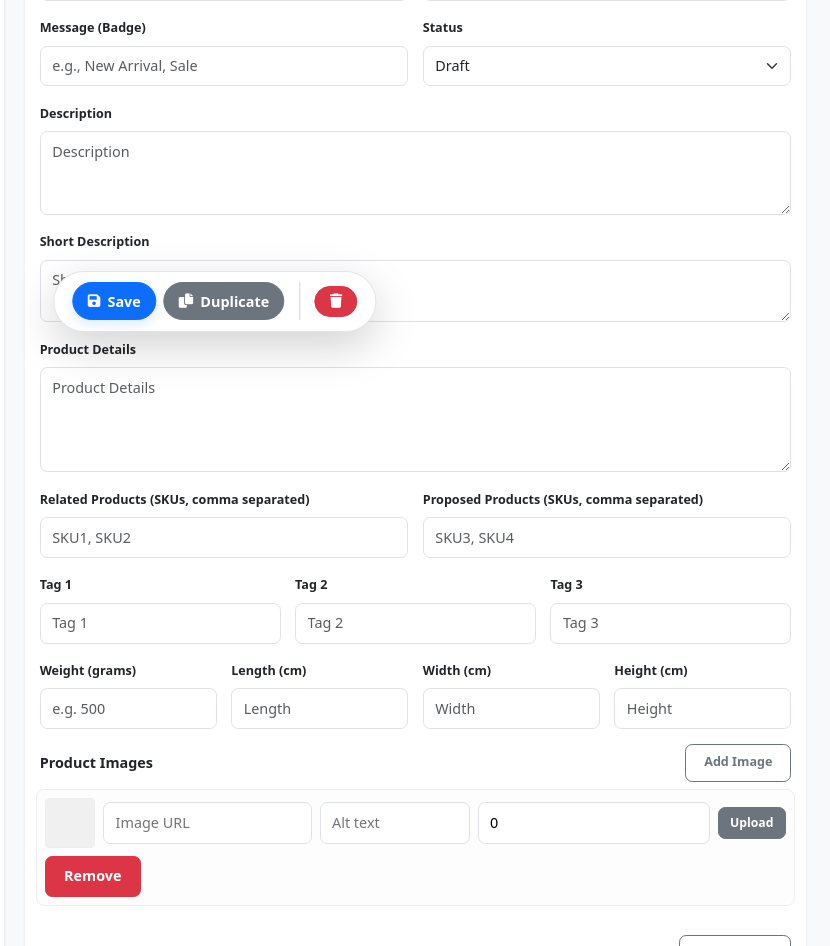
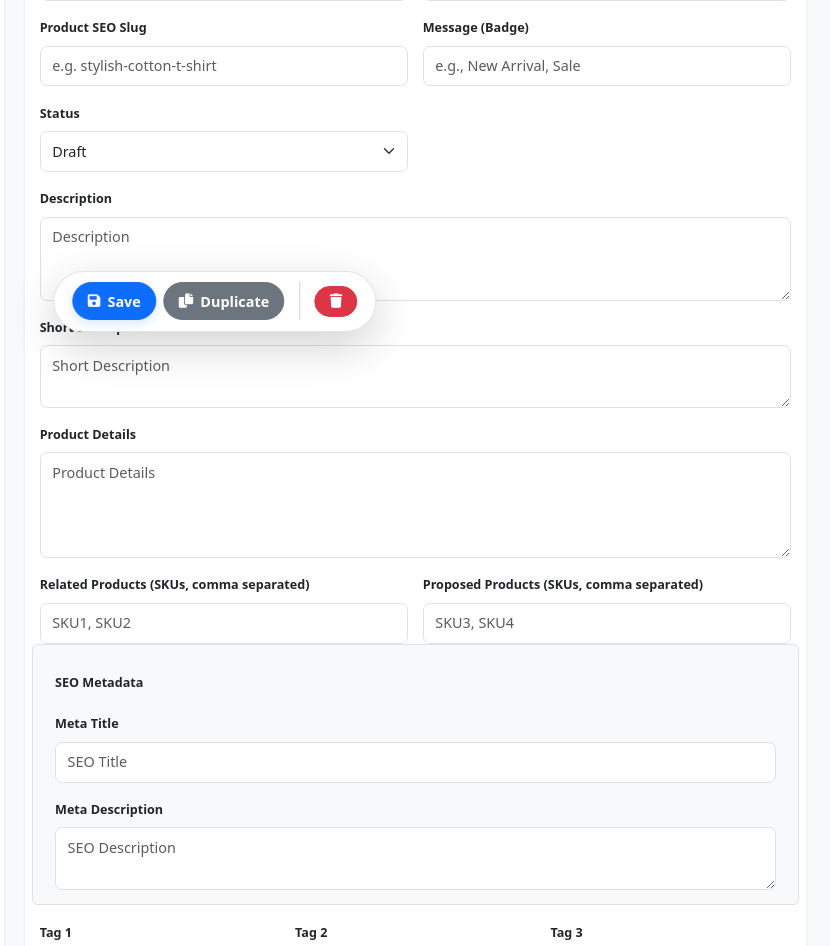
Before and after one commit to sammycrem/e-commerce-v3, a Python web app: template app/templates/admin.html in a window 1280 px wide. Shown: the part 439-1385 px from the top of the page, without its empty margins (425-1255 px from the left). Run offline with Jinja, Linux system fonts and the light colour scheme; the template is opened without the code that fills it, so the values that code supplies are empty.

Commit message:
feat: add product groups and comprehensive SEO optimizations
- Implement ProductGroup model and many-to-many relationship with products.
- Add admin interface for managing product groups (create, edit, delete, active toggle).
- Support adding products to groups via selection list or manual SKU entry.
- Implement SEO-friendly fields (slug, meta_title, meta_description) for Products, Categories, and Groups.
- Implement slug-based routing for categories and groups.
- Update global search to support filtering by groups and use SEO-friendly redirects.
- Enhance templates with dynamic meta tags and JSON-LD structured data for better indexing.
- Update sitemap.xml to include new SEO-friendly URLs.
- Recreate and reseed database with initial slug data.
- Add backend tests for product groups.
- Add frontend verification script for SEO and group navigation.

Co-authored-by: sammycrem <256570095+sammycrem@users.noreply.github.com>

```diff
--- a/app/product_service.py
+++ b/app/product_service.py
@@ -84,7 +84,10 @@ def _create_product_internal(data):
     product = Product(
         product_sku=p_sku,
         name=data.get('name', 'Unknown'),
+        slug=data.get('slug'),
         description=data.get('description'),
+        meta_title=data.get('meta_title'),
+        meta_description=data.get('meta_description'),
         short_description=data.get('short_description'),
         product_details=data.get('product_details'),
         related_products=data.get('related_products'),
@@ -140,7 +143,10 @@ def _create_product_internal(data):
 
 def _update_product_internal(product, data):
     product.name = data.get('name', product.name)
+    product.slug = data.get('slug', product.slug)
     product.description = data.get('description', product.description)
+    product.meta_title = data.get('meta_title', product.meta_title)
+    product.meta_description = data.get('meta_description', product.meta_description)
     product.short_description = data.get('short_description', product.short_description)
     product.product_details = data.get('product_details', product.product_details)
     product.related_products = data.get('related_products', product.related_products)
--- a/app/static/js/admin_categories.js
+++ b/app/static/js/admin_categories.js
@@ -24,6 +24,9 @@
     const delBtn = $('#delete-category');
     const newBtn = $('#btn-new-category');
     const catNameInput = $('#cat_name');
+    const catSlugInput = $('#cat_slug');
+    const catMetaTitleInput = $('#cat_meta_title');
+    const catMetaDescriptionInput = $('#cat_meta_description');
     const editorTitle = $('#category-editor-title');
 
     if (!categoryList) return;
@@ -39,6 +42,9 @@
         }, cat.name);
         item.onclick = () => {
           catNameInput.value = cat.name;
+          catSlugInput.value = cat.slug || '';
+          catMetaTitleInput.value = cat.meta_title || '';
+          catMetaDescriptionInput.value = cat.meta_description || '';
           saveBtn.dataset.id = cat.id;
           editorTitle.textContent = 'Edit Category: ' + cat.name;
         };
@@ -53,12 +59,18 @@
 
     newBtn.onclick = () => {
       catNameInput.value = '';
+      catSlugInput.value = '';
+      catMetaTitleInput.value = '';
+      catMetaDescriptionInput.value = '';
       delete saveBtn.dataset.id;
       editorTitle.textContent = 'Add New Category';
     };
 
     saveBtn.onclick = async () => {
       const name = catNameInput.value.trim();
+      const slug = catSlugInput.value.trim();
+      const meta_title = catMetaTitleInput.value.trim();
+      const meta_description = catMetaDescriptionInput.value.trim();
       if (!name) return alert('Category name is required');
 
       const id = saveBtn.dataset.id;
@@ -72,7 +84,12 @@
       const res = await fetch(url, {
         method,
         headers,
-        body: JSON.stringify({ name })
+        body: JSON.stringify({
+            name,
+            slug,
+            meta_title,
+            meta_description
+        })
       });
 
       if (res.ok) {
--- a/app/static/js/admin_crud.js
+++ b/app/static/js/admin_crud.js
@@ -485,6 +485,9 @@
       const p = await res.json();
       $('#product_sku').value = p.product_sku;
       $('#name').value = p.name;
+      $('#slug').value = p.slug || '';
+      $('#meta_title').value = p.meta_title || '';
+      $('#meta_description').value = p.meta_description || '';
       const catSelect = $('#category');
       if (catSelect) {
         catSelect.dataset.pendingValue = p.category;
@@ -565,6 +568,9 @@
       const payload = {
         product_sku: pSku,
         name: $('#name').value.trim(),
+        slug: $('#slug').value.trim(),
+        meta_title: $('#meta_title').value.trim(),
+        meta_description: $('#meta_description').value.trim(),
         category: $('#category').value.trim(),
         message: $('#message').value.trim(),
         status: $('#status').value,
@@ -717,7 +723,7 @@
         showFeedback(data.message || 'Deleted', 'success');
         loadProducts();
         // reset editor if hard deleted or if soft deleted (to clear view)
-        ['product_sku', 'name', 'category', 'base_price', 'message', 'description', 'short_description', 'product_details', 'related_products', 'proposed_products', 'tag1', 'tag2', 'tag3', 'weight_grams', 'length', 'width', 'height'].forEach(id => $(`#${id}`).value = '');
+        ['product_sku', 'name', 'slug', 'meta_title', 'meta_description', 'category', 'base_price', 'message', 'description', 'short_description', 'product_details', 'related_products', 'proposed_products', 'tag1', 'tag2', 'tag3', 'weight_grams', 'length', 'width', 'height'].forEach(id => $(`#${id}`).value = '');
         imagesContainer.innerHTML = '';
         variantsContainer.innerHTML = '';
         saveBtn.dataset.editSku = '';
@@ -735,7 +741,7 @@
 
     // New product button
     if (newBtn) newBtn.addEventListener('click', () => {
-      ['product_sku', 'name', 'category', 'base_price', 'message', 'description', 'short_description', 'product_details', 'related_products', 'proposed_products', 'tag1', 'tag2', 'tag3', 'weight_grams', 'length', 'width', 'height'].forEach(id => $(`#${id}`).value = '');
+      ['product_sku', 'name', 'slug', 'meta_title', 'meta_description', 'category', 'base_price', 'message', 'description', 'short_description', 'product_details', 'related_products', 'proposed_products', 'tag1', 'tag2', 'tag3', 'weight_grams', 'length', 'width', 'height'].forEach(id => $(`#${id}`).value = '');
       $('#status').value = 'draft';
       imagesContainer.innerHTML = '';
       variantsContainer.innerHTML = '';
--- a/app/static/js/admin_groups.js
+++ b/app/static/js/admin_groups.js
@@ -24,7 +24,10 @@
     const delBtn = $('#delete-group');
     const newBtn = $('#btn-new-group');
     const groupNameInput = $('#group_name');
+    const groupSlugInput = $('#group_slug');
     const groupActiveInput = $('#group_active');
+    const groupMetaTitleInput = $('#group_meta_title');
+    const groupMetaDescriptionInput = $('#group_meta_description');
     const editorTitle = $('#group-editor-title');
     const groupProductsContainer = $('#group-products-container');
     const productSelect = $('#group-product-select');
@@ -53,7 +56,10 @@
         const res = await fetch(`/api/admin/product-groups/${id}`);
         const group = await res.json();
         groupNameInput.value = group.name;
+        groupSlugInput.value = group.slug || '';
         groupActiveInput.checked = group.is_active;
+        groupMetaTitleInput.value = group.meta_title || '';
+        groupMetaDescriptionInput.value = group.meta_description || '';
         saveBtn.dataset.id = group.id;
         editorTitle.textContent = 'Edit Group: ' + group.name;
         currentGroupProducts = group.products || [];
@@ -134,7 +140,10 @@
 
     newBtn.onclick = () => {
       groupNameInput.value = '';
+      groupSlugInput.value = '';
       groupActiveInput.checked = false;
+      groupMetaTitleInput.value = '';
+      groupMetaDescriptionInput.value = '';
       delete saveBtn.dataset.id;
       editorTitle.textContent = 'Create New Product Group';
       currentGroupProducts = [];
@@ -156,7 +165,10 @@
 
       const body = {
           name,
+          slug: groupSlugInput.value.trim(),
           is_active: groupActiveInput.checked,
+          meta_title: groupMetaTitleInput.value.trim(),
+          meta_description: groupMetaDescriptionInput.value.trim(),
           product_skus: currentGroupProducts.map(p => p.product_sku)
       };
 
--- a/app/templates/admin.html
+++ b/app/templates/admin.html
@@ -152,6 +152,10 @@
                                 <input id="base_price" type="text" placeholder="e.g. 24.99" class="form-control">
                             </div>
                             <div class="col-md-6">
+                                <label class="form-label small fw-bold">Product SEO Slug</label>
+                                <input id="slug" type="text" placeholder="e.g. stylish-cotton-t-shirt" class="form-control">
+                            </div>
+                            <div class="col-md-6">
                                 <label class="form-label small fw-bold">Message (Badge)</label>
                                 <input id="message" type="text" placeholder="e.g., New Arrival, Sale" class="form-control">
                             </div>
@@ -188,6 +192,18 @@
                             <div class="col-md-6">
                                 <label class="form-label small fw-bold">Proposed Products (SKUs, comma separated)</label>
                                 <input id="proposed_products" type="text" placeholder="SKU3, SKU4" class="form-control">
+                            </div>
+                        </div>
+
+                        <div class="row g-3 mb-3 p-3 bg-light border rounded">
+                            <p class="small fw-bold mb-1">SEO Metadata</p>
+                            <div class="col-12">
+                                <label class="form-label small fw-bold">Meta Title</label>
+                                <input id="meta_title" type="text" placeholder="SEO Title" class="form-control">
+                            </div>
+                            <div class="col-12">
+                                <label class="form-label small fw-bold">Meta Description</label>
+                                <textarea id="meta_description" class="form-control" rows="2" placeholder="SEO Description"></textarea>
                             </div>
                         </div>
 
@@ -485,6 +501,18 @@
                             <label class="form-label small fw-bold">Category Name</label>
                             <input id="cat_name" type="text" placeholder="e.g., Electronics" class="form-control">
                         </div>
+                        <div class="mb-3">
+                            <label class="form-label small fw-bold">SEO Slug</label>
+                            <input id="cat_slug" type="text" placeholder="e.g., electronics" class="form-control">
+                        </div>
+                        <div class="mb-3">
+                            <label class="form-label small fw-bold">Meta Title</label>
+                            <input id="cat_meta_title" type="text" placeholder="Category Meta Title" class="form-control">
+                        </div>
+                        <div class="mb-3">
+                            <label class="form-label small fw-bold">Meta Description</label>
+                            <textarea id="cat_meta_description" class="form-control" rows="2" placeholder="Category Meta Description"></textarea>
+                        </div>
                         <div class="d-flex gap-2 pt-3 border-top">
                             <button id="save-category" class="btn btn-primary px-4">Save Category</button>
                             <button id="delete-category" class="btn btn-outline-danger ms-auto">Delete Category</button>
@@ -523,9 +551,13 @@
                     </div>
                     <div class="card-body">
                         <div class="row g-3 mb-3">
-                            <div class="col-md-9">
+                            <div class="col-md-6">
                                 <label class="form-label small fw-bold">Group Name</label>
                                 <input id="group_name" type="text" placeholder="e.g., Best Sellers" class="form-control">
+                            </div>
+                            <div class="col-md-3">
+                                <label class="form-label small fw-bold">SEO Slug</label>
+                                <input id="group_slug" type="text" placeholder="e.g. best-sellers" class="form-control">
                             </div>
                             <div class="col-md-3 d-flex align-items-end">
                                 <div class="form-check mb-2">
@@ -534,6 +566,17 @@
                                         Is Active
                                     </label>
                                 </div>
+                            </div>
+                        </div>
+
+                        <div class="row g-3 mb-3">
+                            <div class="col-md-6">
+                                <label class="form-label small fw-bold">Meta Title</label>
+                                <input id="group_meta_title" type="text" placeholder="Group Meta Title" class="form-control">
+                            </div>
+                            <div class="col-md-6">
+                                <label class="form-label small fw-bold">Meta Description</label>
+                                <textarea id="group_meta_description" class="form-control" rows="2" placeholder="Group Meta Description"></textarea>
                             </div>
                         </div>
 
--- a/app/templates/index.html
+++ b/app/templates/index.html
@@ -1,10 +1,9 @@
 {% extends "layout.html" %}
 
-{% block title %}Welcome to E-Commerce Pro{% endblock %}
+{% block title %}{{ seo_metadata.title if seo_metadata and seo_metadata.title else 'Welcome to E-Commerce Pro' }}{% endblock %}
 
 {% block head %}
 {{ super() }}
-<meta name="robots" content="noindex, nofollow">
 <link rel="stylesheet" href="https://cdnjs.cloudflare.com/ajax/libs/animate.css/4.1.1/animate.min.css"/>
 <style>
 
--- a/app/templates/layout.html
+++ b/app/templates/layout.html
@@ -6,13 +6,13 @@
     <meta name="csrf-token" content="{{ csrf_token() }}">
 
     {% block meta_tags %}
-    <meta name="description" content="E-Commerce Pro - High quality products delivered to your door.">
-    <meta name="keywords" content="ecommerce, shop, products">
+    <meta name="description" content="{{ seo_metadata.description if seo_metadata and seo_metadata.description else 'E-Commerce Pro - High quality products delivered to your door.' }}">
+    <meta name="keywords" content="ecommerce, shop, products, {{ seo_metadata.title if seo_metadata and seo_metadata.title else '' }}">
     {% endblock %}
 
     {% block og_tags %}
-    <meta property="og:title" content="E-Commerce Pro">
-    <meta property="og:description" content="High quality products delivered to your door.">
+    <meta property="og:title" content="{{ seo_metadata.title if seo_metadata and seo_metadata.title else 'E-Commerce Pro' }}">
+    <meta property="og:description" content="{{ seo_metadata.description if seo_metadata and seo_metadata.description else 'High quality products delivered to your door.' }}">
     <meta property="og:type" content="website">
     <meta property="og:url" content="{{ request.url }}">
     {% endblock %}
@@ -21,7 +21,7 @@
     <link rel="canonical" href="{{ request.url }}">
     {% endblock %}
 
-    <title>{% block title %}My Shop{% endblock %}</title>
+    <title>{% block title %}{{ seo_metadata.title if seo_metadata and seo_metadata.title else 'My Shop' }}{% endblock %}</title>
     <!-- Bootstrap 5 CSS -->
     <link href="https://cdn.jsdelivr.net/npm/bootstrap@5.3.3/dist/css/bootstrap.min.css" rel="stylesheet">
     <!-- Bootstrap Icons -->
@@ -53,13 +53,13 @@
                                 <option value="">All Products</option>
                                 <optgroup label="Categories">
                                     {% for cat in categories %}
-                                    <option value="{{ cat.name }}" {% if request.args.get('category') == cat.name %}selected{% endif %}>{{ cat.name }}</option>
+                                    <option value="{{ cat.slug or cat.name }}" {% if request.args.get('category') == cat.slug or request.args.get('category') == cat.name %}selected{% endif %}>{{ cat.name }}</option>
                                     {% endfor %}
                                 </optgroup>
                                 {% if active_groups %}
                                 <optgroup label="Featured Groups">
                                     {% for group in active_groups %}
-                                    <option value="group:{{ group.id }}" {% if request.args.get('group_id') == group.id|string %}selected{% endif %}>{{ group.name }}</option>
+                                    <option value="group:{{ group.slug or group.id }}" {% if request.args.get('group_id') == group.id|string or request.path.endswith('/group/' ~ group.slug) %}selected{% endif %}>{{ group.name }}</option>
                                     {% endfor %}
                                 </optgroup>
                                 {% endif %}
--- a/app/templates/product_detail.html
+++ b/app/templates/product_detail.html
@@ -1,5 +1,5 @@
 {% extends "layout.html" %}
-{% block title %}{{ sku }} - {{ product.name if product else 'Product' }} | E-Commerce Pro{% endblock %}
+{% block title %}{{ seo_metadata.title if seo_metadata and seo_metadata.title else (sku ~ ' - ' ~ (product.name if product else 'Product') ~ ' | E-Commerce Pro') }}{% endblock %}
 
 {% block meta_tags %}
 <meta name="description" content="{{ product.short_description if product and product.short_description else 'Product details' }}">
```
Also changed, not shown: app/blueprints/api.py (+31 -7 lines), app/blueprints/main.py (+63 -13 lines), app/models.py (+9 -0 lines), app/seeder.py (+15 -6 lines), app/static/js/index.js (+16 -10 lines), app/templates/shop.html (+23 -3 lines), app/utils.py (+15 -0 lines).
